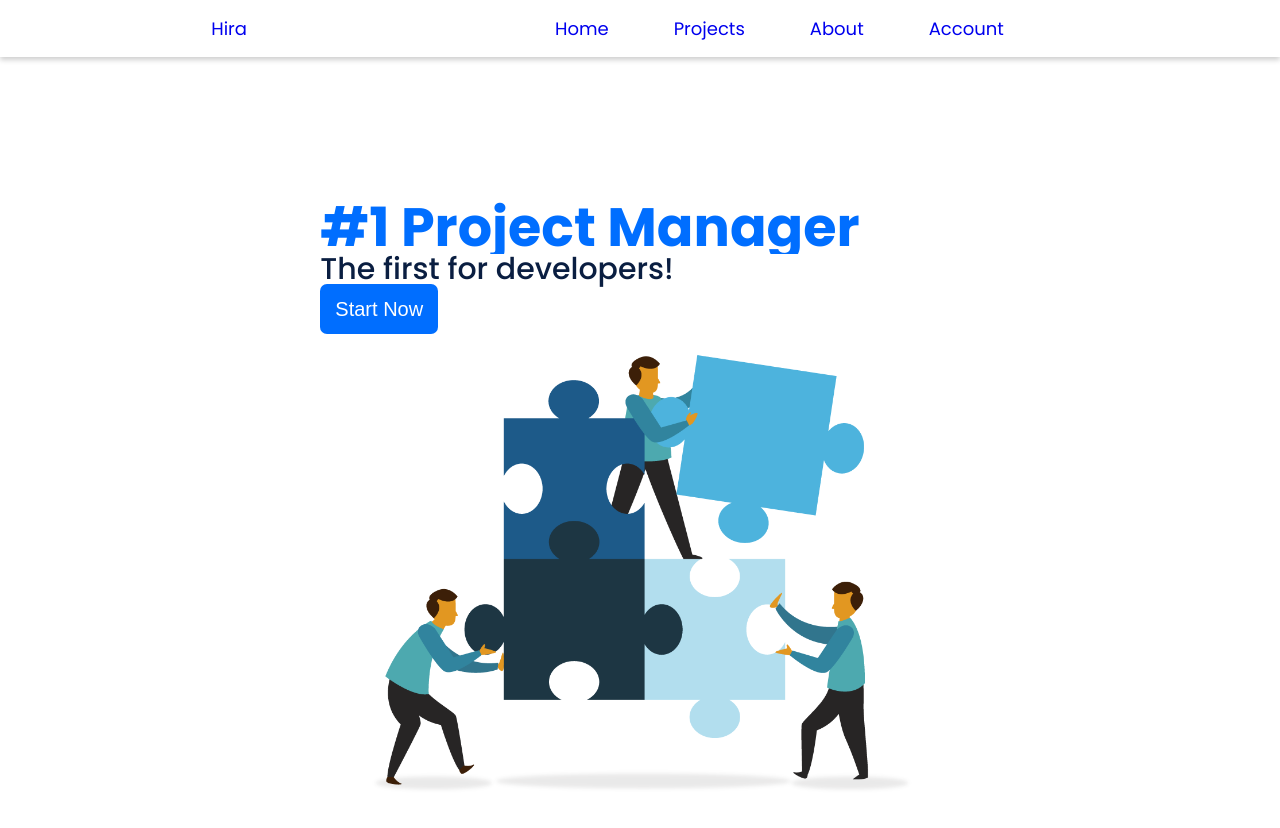
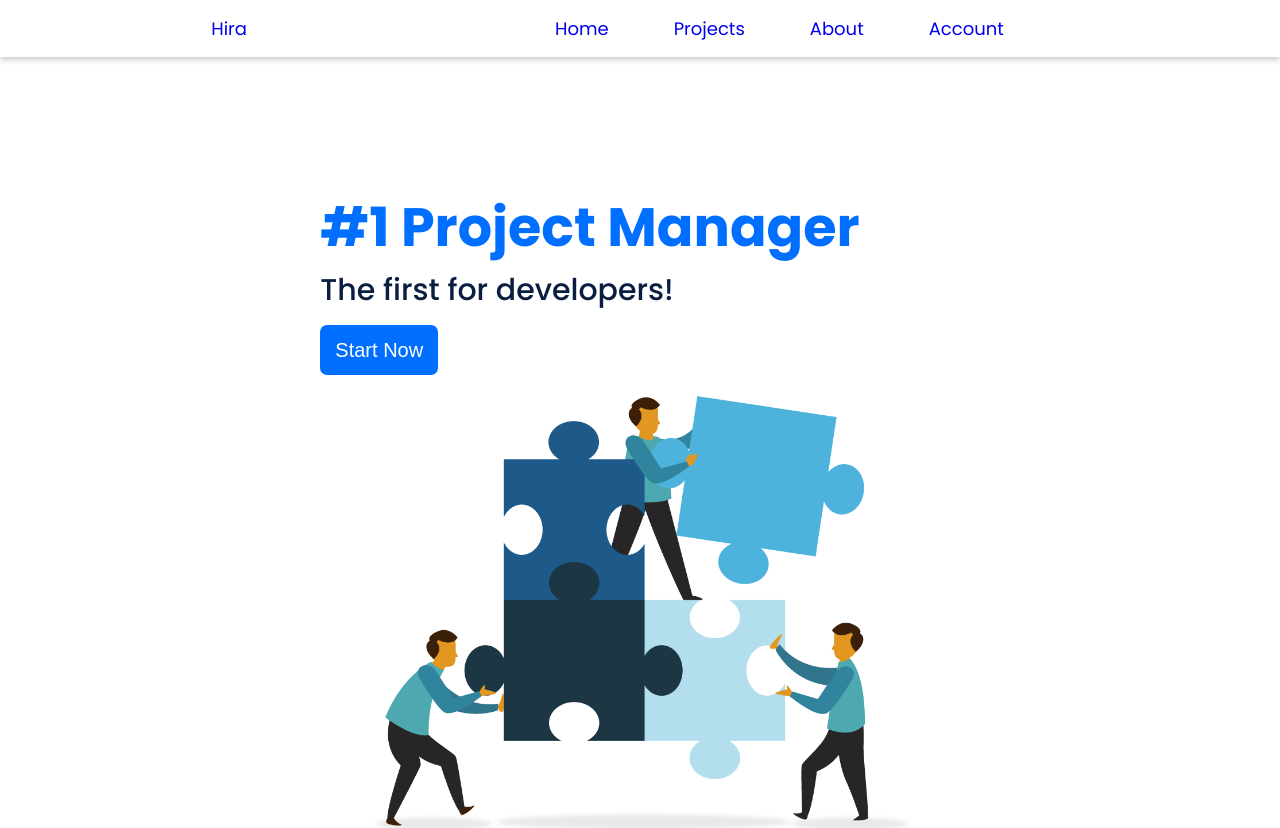
Before and after one commit to CodeAlanSanchez/project-manager-cra, a React (Create React App) app: page / in a window 1280 px wide. Shown: the top 828 px of the page. Built offline with nearby package versions, Linux system fonts and the light colour scheme.

Commit message:
Fix spacing issue on hero

```diff
--- a/src/styles/pages/_home.scss
+++ b/src/styles/pages/_home.scss
@@ -12,7 +12,9 @@
 .hero .description {
   display: flex;
   flex-flow: column nowrap;
+  justify-content: space-between;
   margin-right: 100px;
+  height: 175px;
 }
 
 .imageContainer {
```
